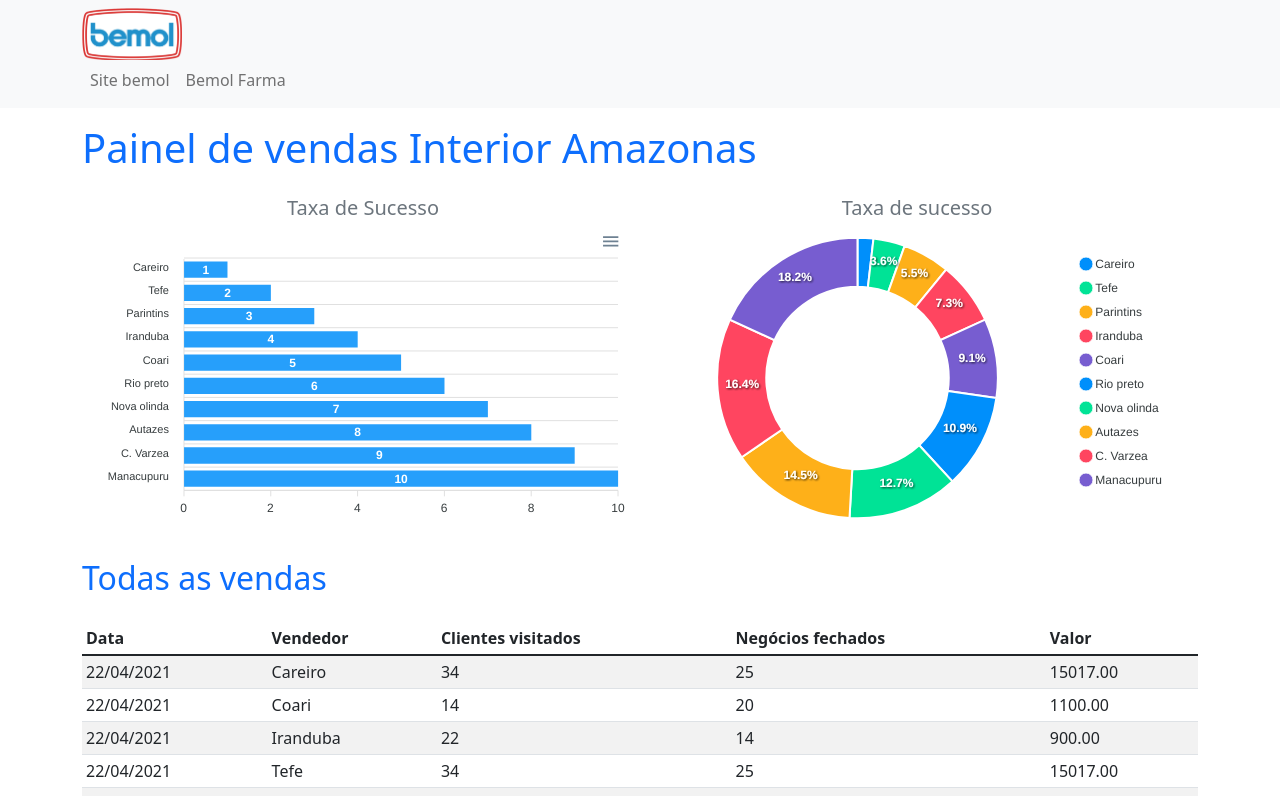
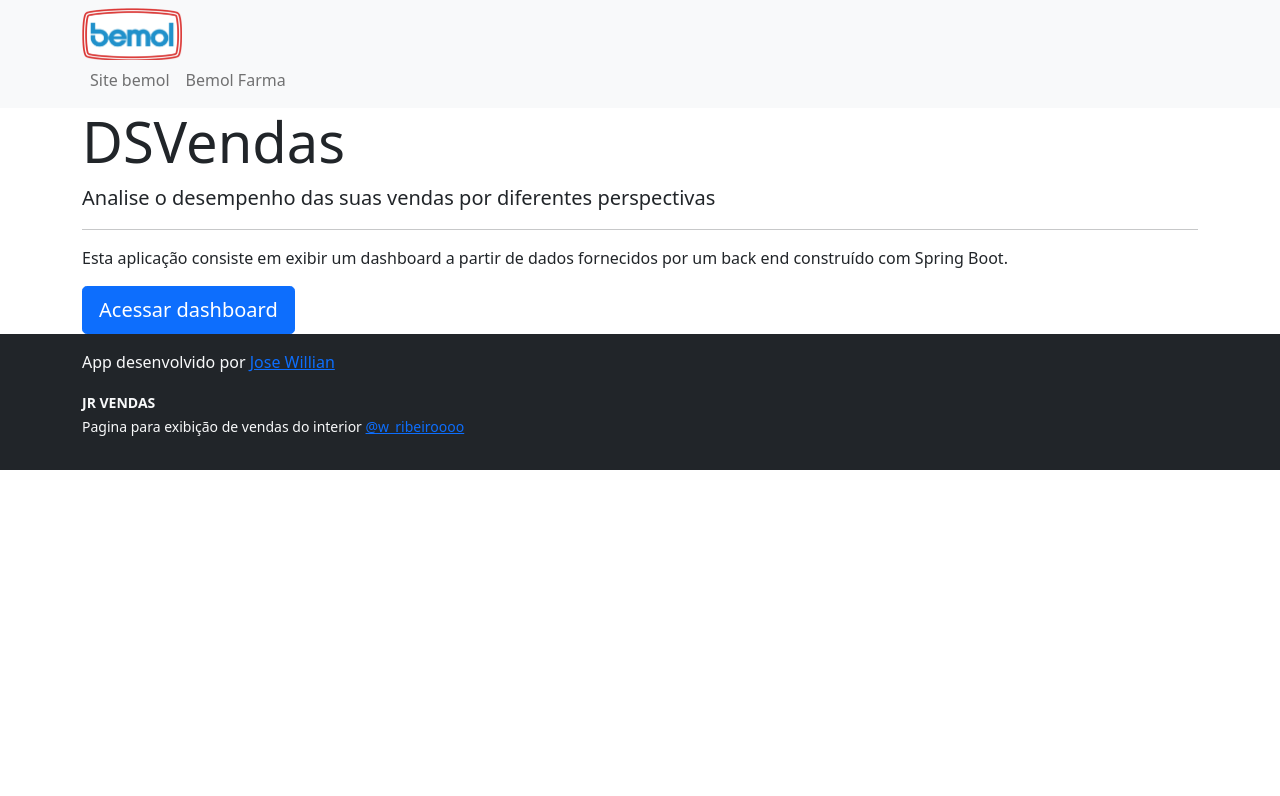
Before and after one commit to jose-ribeiro/projeto-jrvendas, a React (Create React App) app in the folder frontend/: page / in a window 1280 px wide. Shown: the top 796 px of the page. Built offline with nearby package versions, Linux system fonts and the light colour scheme.

Commit message:
rotas, componentes tela inicio e dashboard

```diff
--- a/frontend/package.json
+++ b/frontend/package.json
@@ -11,6 +11,7 @@
     "@types/react": "^17.0.0",
     "@types/react-dom": "^17.0.0",
     "apexcharts": "^3.28.1",
+    "axios": "^0.21.4",
     "bootstrap": "^5.1.0",
     "react": "^17.0.2",
     "react-apexcharts": "^1.3.9",
--- a/frontend/src/App.tsx
+++ b/frontend/src/App.tsx
@@ -1,35 +1,10 @@
-import BarChart from "components/BarChart/graficobarra";
-import DataTable from "components/DataTable/tabela";
-import DonutChart from "components/DonutChart/graficorosca";
-import Footer from "components/Footer/rodape";
-import NavBar from "components/NavBar/barranav";
+import Routes from "Routes";
+
 
 function App() {
   return (
-  <>
-      <NavBar />
-      <div className="container">
-        <h1 className="text-primary py-3">Painel de vendas Interior Amazonas</h1>
+    <Routes/>
 
-        <div className="row px-3">
-            <div className="col-sm-6">
-              <h5 className='text-center text-secondary'>Taxa de Sucesso</h5>
-             <BarChart />
-            </div>
-           <div className="col-sm-6">
-            <h5 className='text-center text-secondary'>Taxa de sucesso</h5>
-            <DonutChart />
-           </div>
-          </div>
-
-          <div className="py-3">
-            <h2 className="text-primary">Todas as vendas</h2>
-          </div>
-
-        <DataTable />
-      </div>
-      <Footer />
-  </>
   );
 }
 export default App;
--- /dev/null
+++ b/frontend/src/Routes.tsx
@@ -0,0 +1,21 @@
+
+import Dashboard from 'pages/Dashboard/tela-inicial';
+import Home from 'pages/Home/home';
+import { BrowserRouter, Route, Switch } from 'react-router-dom';
+
+const Routes = () => {
+    return (
+        <BrowserRouter>
+            <Switch>
+                <Route path="/" exact>
+                    <Home />
+                </Route>
+                <Route path="/tela-inicial">
+                    <Dashboard />
+                </Route>
+            </Switch>
+        </BrowserRouter>
+    );
+}
+
+export default Routes;
--- a/frontend/src/assets/css/styles.css
+++ b/frontend/src/assets/css/styles.css
@@ -21,6 +21,7 @@
 .footer {
     flex-shrink: 0;
     text-align: center;
+    height: 100vn;
 }
 
 .bg-primary {
@@ -30,3 +31,6 @@
 .text-primary {
     color: var(--color-primary) !important;
 }
+.conteudo{
+    height: 100vn;
+}
--- a/frontend/src/components/NavBar/barranav.tsx
+++ b/frontend/src/components/NavBar/barranav.tsx
@@ -1,4 +1,5 @@
-import bemol from 'assets/img/b.png';
+import bemol from 'assets/img/b.png'
+;import { Link } from 'react-router-dom';
 
 
 const NavBar = () => {
@@ -6,7 +7,9 @@
         <div className="navbar navbar-expand-lg navbar-light bg-light">
             <div className="container">
                 <nav className="my-2 my-md-0 mr-md-3">
+                <Link to="/">
                     <img src={bemol} width="100w" />
+                    </Link>
                         <div className="collapse navbar-collapse" id="conteudoNavbarSuportado">
                             <ul className="navbar-nav mr-auto">
                                 <li className="nav-item active">
--- /dev/null
+++ b/frontend/src/pages/Dashboard/tela-inicial.tsx
@@ -0,0 +1,38 @@
+import BarChart from "components/BarChart/graficobarra";
+import DataTable from "components/DataTable/tabela";
+import DonutChart from "components/DonutChart/graficorosca";
+import Footer from "components/Footer/rodape";
+import NavBar from "components/NavBar/barranav";
+
+;
+
+const Dashboard = () => {
+    return (
+        <>
+            <NavBar />
+            <div className="container">
+                <h1 className="text-primary py-3">Dashboard de Vendas</h1>
+
+                <div className="row px-3">
+                    <div className="col-sm-6">
+                        <h5 className="text-center text-secondary">Taxa de sucesso (%)</h5>
+                        <BarChart />
+                    </div>
+                    <div className="col-sm-6">
+                        <h5 className="text-center text-secondary">Todas vendas</h5>
+                        <DonutChart />
+                    </div>
+                </div>
+
+                <div className="py-3">
+                    <h2 className="text-primary">Todas vendas</h2>
+                </div>
+
+                <DataTable />
+            </div>
+            <Footer />
+        </>
+    );
+}
+
+export default Dashboard;
--- /dev/null
+++ b/frontend/src/pages/Home/home.tsx
@@ -0,0 +1,26 @@
+
+import Footer from "components/Footer/rodape";
+import NavBar from "components/NavBar/barranav";
+import { Link } from "react-router-dom";
+
+const Home = () => {
+    return (
+        <>
+            <NavBar />
+            <div className="container">
+                <div className="jumbotron">
+                    <h1 className="display-4">DSVendas</h1>
+                    <p className="lead">Analise o desempenho das suas vendas por diferentes perspectivas</p>
+                    <hr />
+                    <p>Esta aplicação consiste em exibir um dashboard a partir de dados fornecidos por um back end construído com Spring Boot.</p>
+                    <Link className="btn btn-primary btn-lg" to="/tela-inicial">
+                        Acessar dashboard
+                    </Link>
+                </div>
+            </div>
+            <Footer />
+        </>
+    );
+}
+
+export default Home;
--- /dev/null
+++ b/frontend/src/utils/requests.ts
@@ -0,0 +1 @@
+export const BASE_URL = process.env.REACT_APP_BACKENDD_URL ?? 'http://localhost:8080';
```
Also changed, not shown: 1 other file (tests, documents, lock files or other folders).
